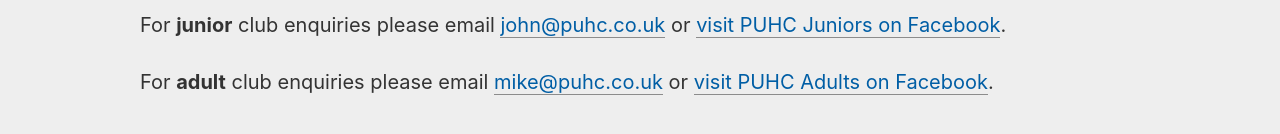
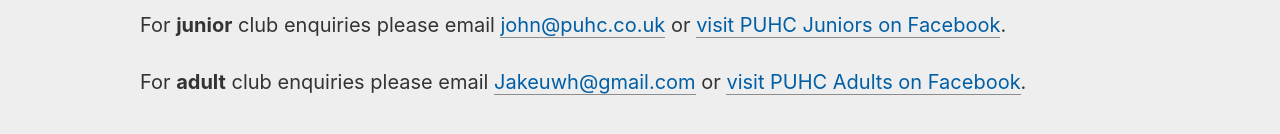
Before and after one commit to andymantell/puhc.co.uk, a plain HTML site: page index.html in a window 1280 px wide. Shown: the part 1661-1795 px from the top of the page. Drawn offline with Linux system fonts and the light colour scheme.

Commit message:
Update index.html

```diff
--- a/index.html
+++ b/index.html
@@ -74,7 +74,7 @@
       <h2>Get in touch</h2>
       <p>For <strong>junior</strong> club enquiries please email <a href="mailto:john@puhc.co.uk">john@puhc.co.uk</a> or <a href="https://www.facebook.com/groups/145692162166304/">visit PUHC Juniors on Facebook</a>.</p>
 
-      <p>For <strong>adult</strong> club enquiries please email <a href="mailto:mike@puhc.co.uk">mike@puhc.co.uk</a> or <a href="https://www.facebook.com/groups/277056959047136/">visit PUHC Adults on Facebook</a>.</p>
+      <p>For <strong>adult</strong> club enquiries please email <a href="mailto:Jakeuwh@gmail.com">Jakeuwh@gmail.com</a> or <a href="https://www.facebook.com/groups/277056959047136/">visit PUHC Adults on Facebook</a>.</p>
     </div>
   </section>
 </body>
```
